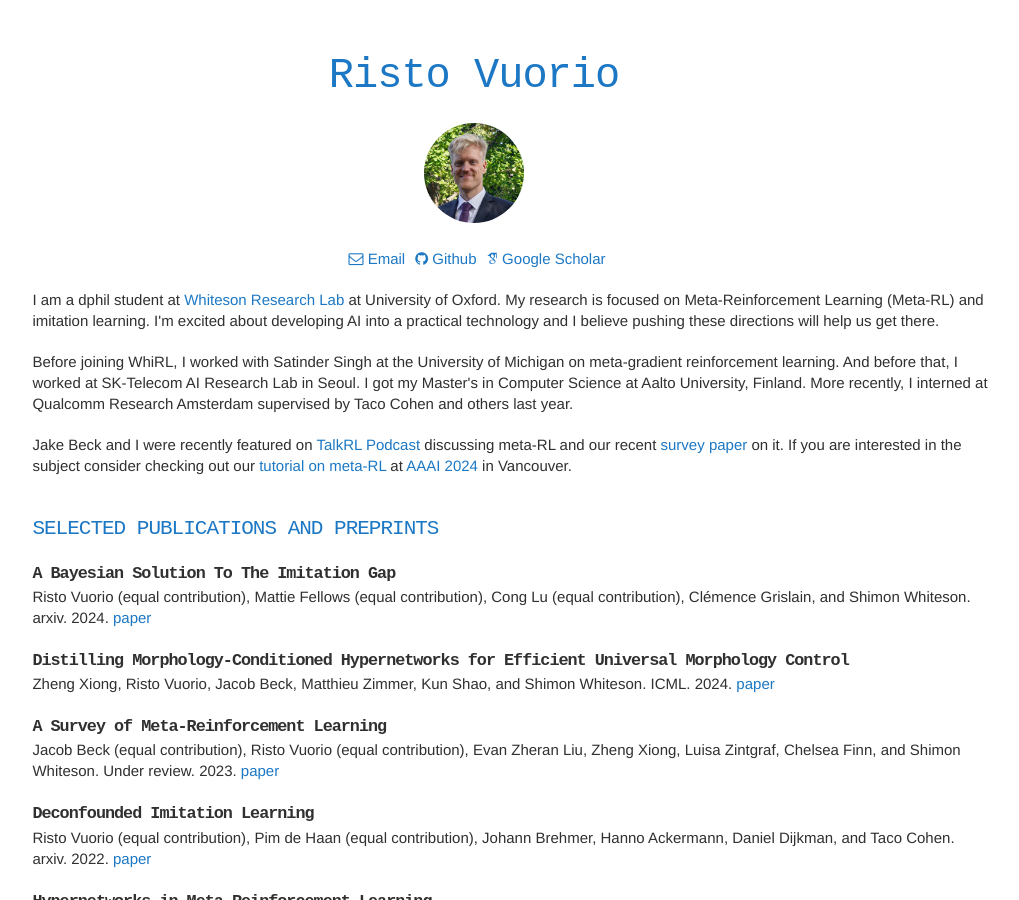
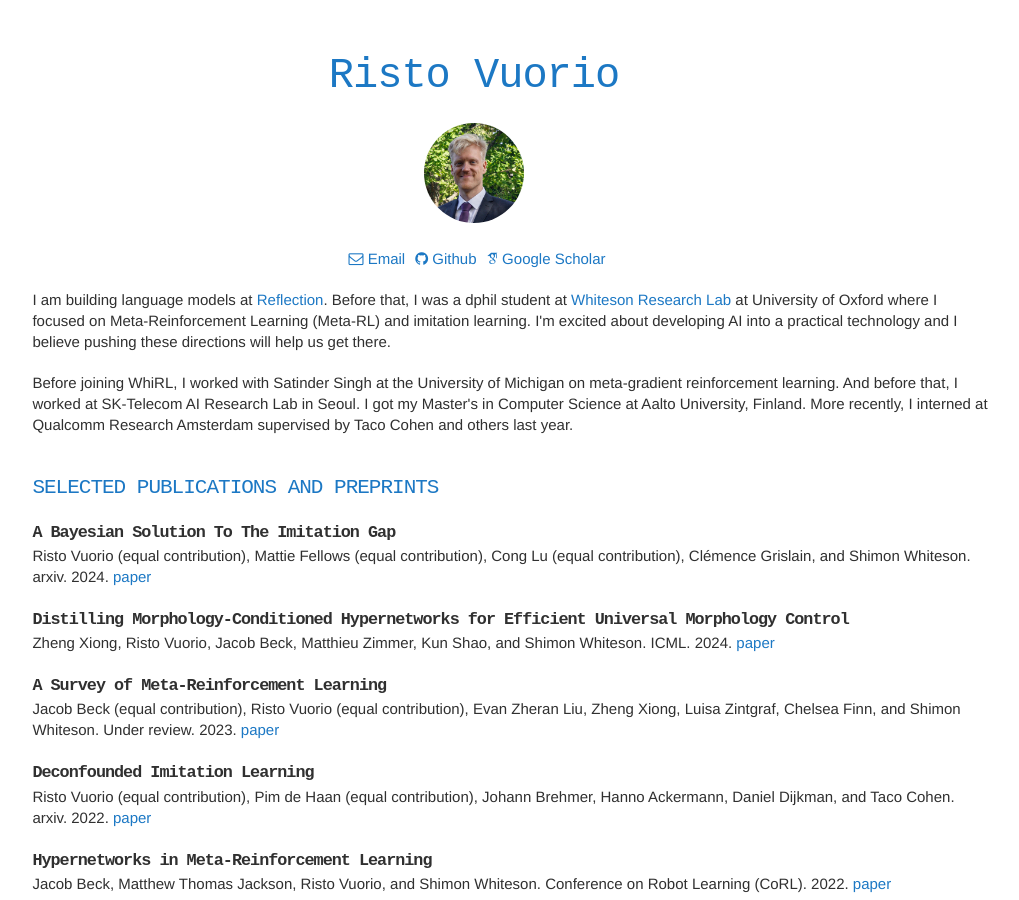
Before and after one commit to vuoristo/vuoristo.github.io, a Jekyll site: the page built from index.html, in a window 1280 px wide and 900 px high. Shown: the whole window, without its empty margins (166-1185 px from the left). Built offline with Jekyll 4.4.1, drawn with Linux system fonts in a browser that asks for light colours; nearby versions of some CDN libraries; some web fonts are replaced.

Commit message:
update bio

```diff
--- a/_includes/biography.html
+++ b/_includes/biography.html
@@ -1,8 +1,8 @@
 <section class="columns">
     <article>
         <p>
-            I am a dphil student at <a href="https://whirl.cs.ox.ac.uk/">Whiteson Research Lab</a> at University of Oxford.
-            My research is focused on Meta-Reinforcement Learning (Meta-RL) and imitation learning.
+            I am building language models at <a href="https://reflection.ai/">Reflection</a>.
+            Before that, I was a dphil student at <a href="https://whirl.cs.ox.ac.uk/">Whiteson Research Lab</a> at University of Oxford where I focused on Meta-Reinforcement Learning (Meta-RL) and imitation learning.
             I'm excited about developing AI into a practical technology and I believe pushing these directions will help us get there.
         </p>
     </article>
@@ -14,10 +14,4 @@
             More recently, I interned at Qualcomm Research Amsterdam supervised by Taco Cohen and others last year.
         </p>
     </article>
-    <article>
-        <p>
-            Jake Beck and I were recently featured on <a href="https://podcasts.apple.com/us/podcast/jacob-beck-and-risto-vuorio/id1478198107?i=1000603168625">TalkRL Podcast</a> discussing meta-RL and our recent <a href="https://arxiv.org/abs/2301.08028">survey paper</a> on it.
-            If you are interested in the subject consider checking out our <a href="https://sites.google.com/view/meta-rl-tutorial-2023/home">tutorial on meta-RL</a> at <a href="https://aaai.org/aaai-conference/">AAAI 2024</a> in Vancouver.
-        </p>
-    </article>
 </section>
```
